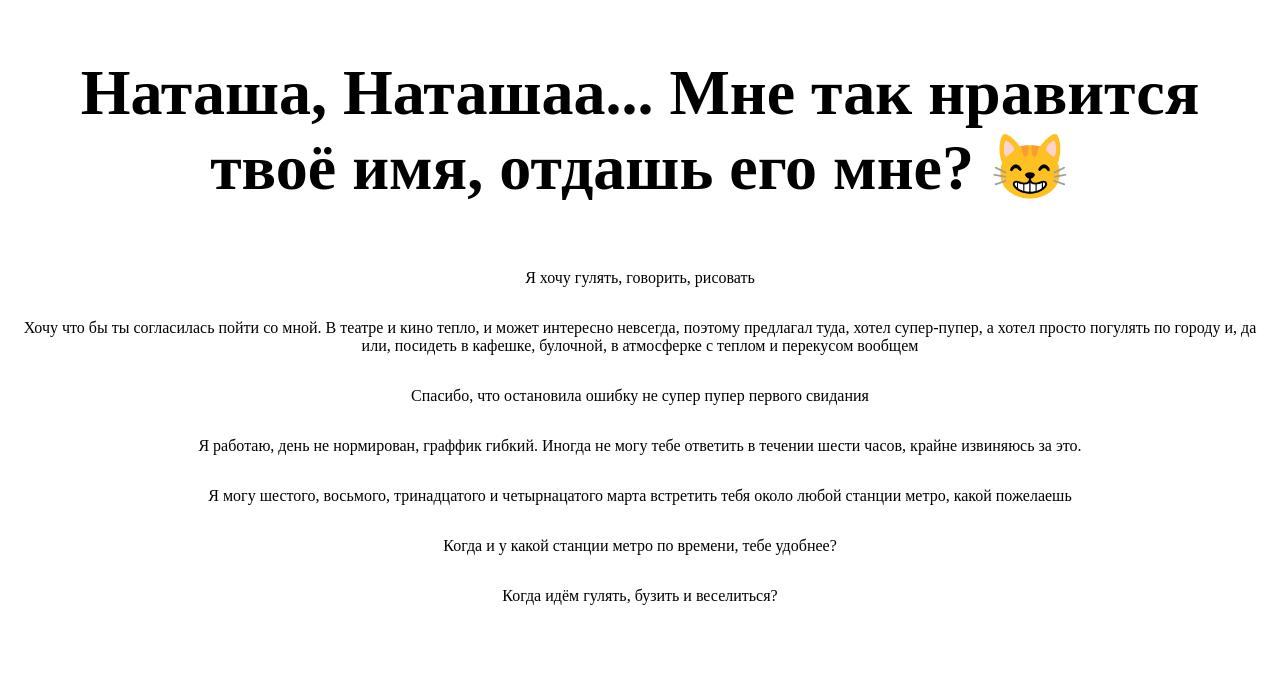
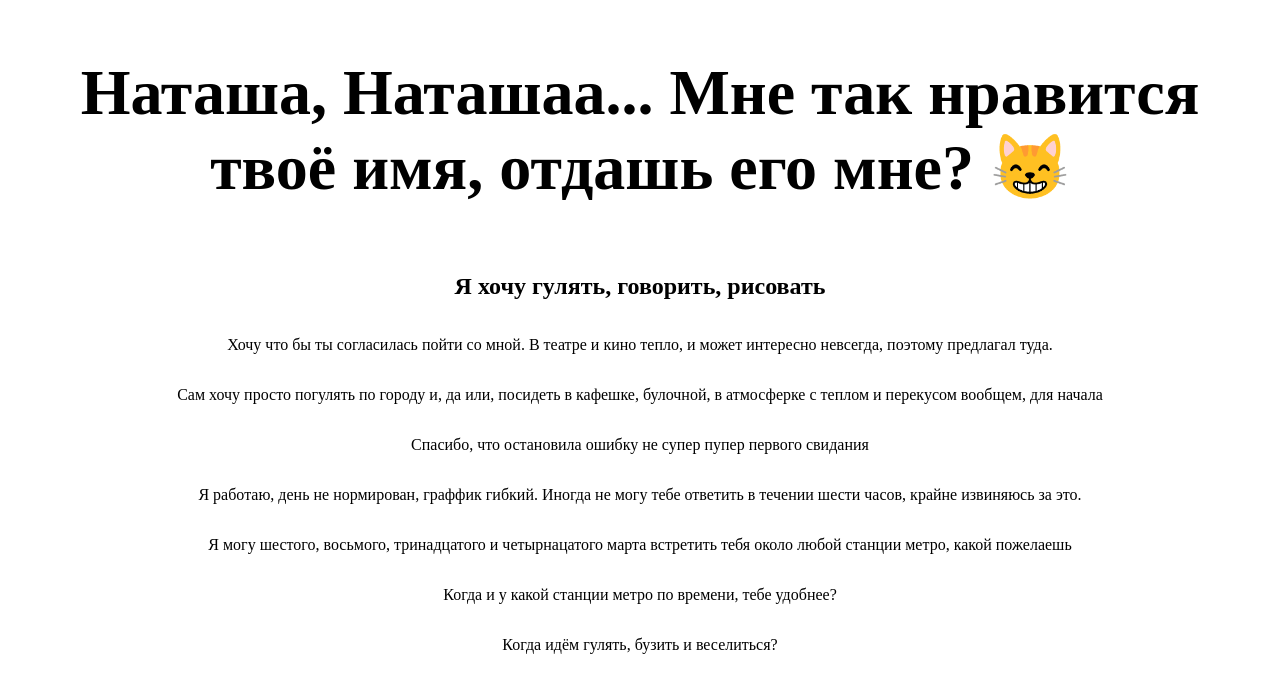
Before and after one commit to fenibazil/NastyaGallery, a plain HTML site: page index.html in a window 1280 px wide. Drawn offline with Linux system fonts and the light colour scheme.

Commit message:
Update index.html
ref

```diff
--- a/index.html
+++ b/index.html
@@ -10,10 +10,10 @@
 
         <h1>Наташа, Наташаа... Мне так нравится твоё имя, отдашь его мне? &#128568;</h1>
 
-        <p>Я хочу гулять, говорить, рисовать</p>
+        <h2>Я хочу гулять, говорить, рисовать</h2>
         <p>Хочу что бы ты согласилась пойти со мной.
-           В театре и кино тепло, и может интересно невсегда, поэтому предлагал туда, хотел супер-пупер,
-           а хотел просто погулять по городу и, да или, посидеть в кафешке, булочной, в атмосферке с теплом и перекусом вообщем</p>
+           В театре и кино тепло, и может интересно невсегда, поэтому предлагал туда.</p>
+        <p>Сам хочу просто погулять по городу и, да или, посидеть в кафешке, булочной, в атмосферке с теплом и перекусом вообщем, для начала</p>
         <p>Спасибо, что остановила ошибку не супер пупер первого свидания</p>
         <p>Я работаю, день не нормирован, граффик гибкий. Иногда не могу тебе ответить в течении шести часов, крайне извиняюсь за это.</p>
         <p>Я могу шестого, восьмого, тринадцатого и четырнацатого марта встретить тебя около любой станции метро, какой пожелаешь</p>
```
